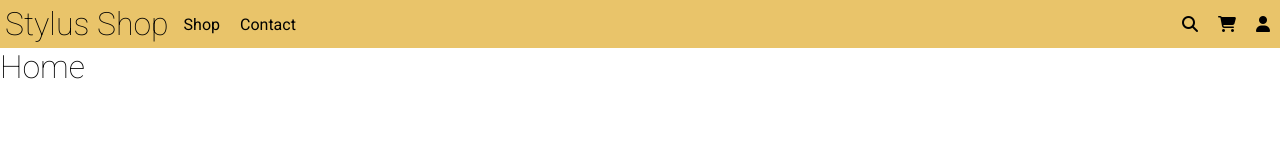
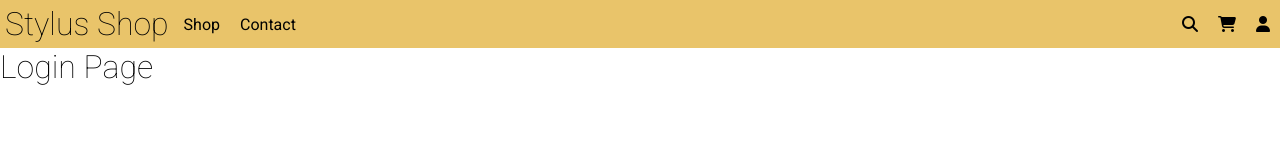
Before and after one commit to robertvari/StylusShop, a React (Create React App) app in the folder stylus_gui/: page /login in a window 1280 px wide. Shown: the top 160 px of the page. Built offline with nearby package versions, Linux system fonts and the light colour scheme.

Commit message:
Login page and nav link

```diff
--- a/stylus_gui/src/App.js
+++ b/stylus_gui/src/App.js
@@ -9,6 +9,7 @@
 import Home from "./components/Home";
 import Shop from "./components/Shop";
 import Contact from "./components/Contact";
+import Login from "./components/Login";
 
 function App() {
   return (
@@ -18,6 +19,7 @@
       <Switch>
           <Route path="/contact" component={Contact}/>
           <Route path="/shop" component={Shop}/>
+          <Route path="/login" component={Login}/>
 
           <Route path="/" component={Home}/>
       </Switch>
--- /dev/null
+++ b/stylus_gui/src/components/Login.js
@@ -0,0 +1,9 @@
+import React from 'react';
+
+function Login(props) {
+    return (
+        <h1>Login Page</h1>
+    );
+}
+
+export default Login;
--- a/stylus_gui/src/components/Navbar.js
+++ b/stylus_gui/src/components/Navbar.js
@@ -13,7 +13,11 @@
             <div className="nav-button-layout">
                 <i className="fas fa-search nav-button"/>
                 <i className="fas fa-shopping-cart nav-button"/>
-                <i className="fas fa-user nav-button"/>
+
+                <Link to="/login">
+                    <i className="fas fa-user nav-button"/>
+                </Link>
+
             </div>
         </div>
     );
```
